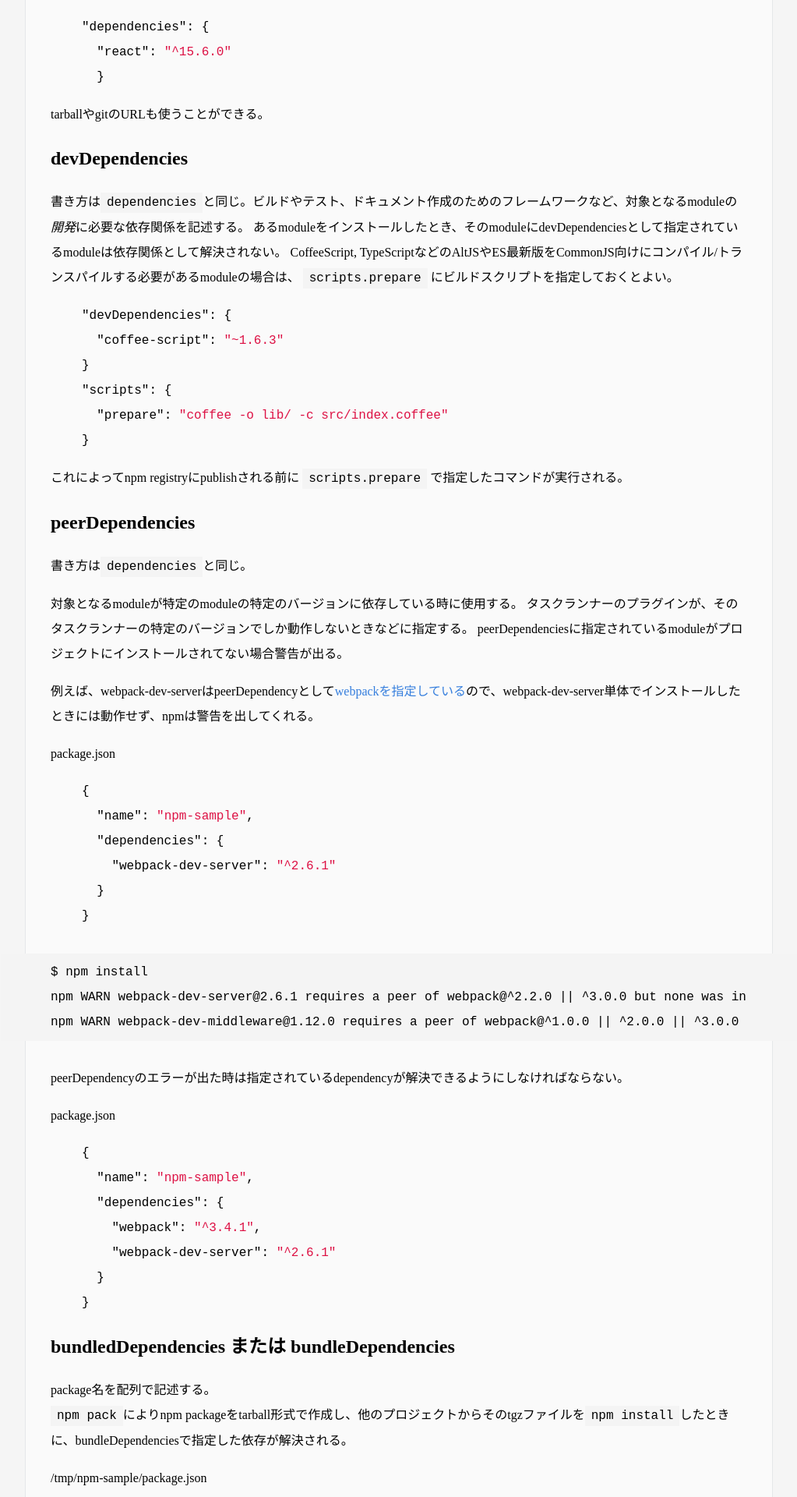
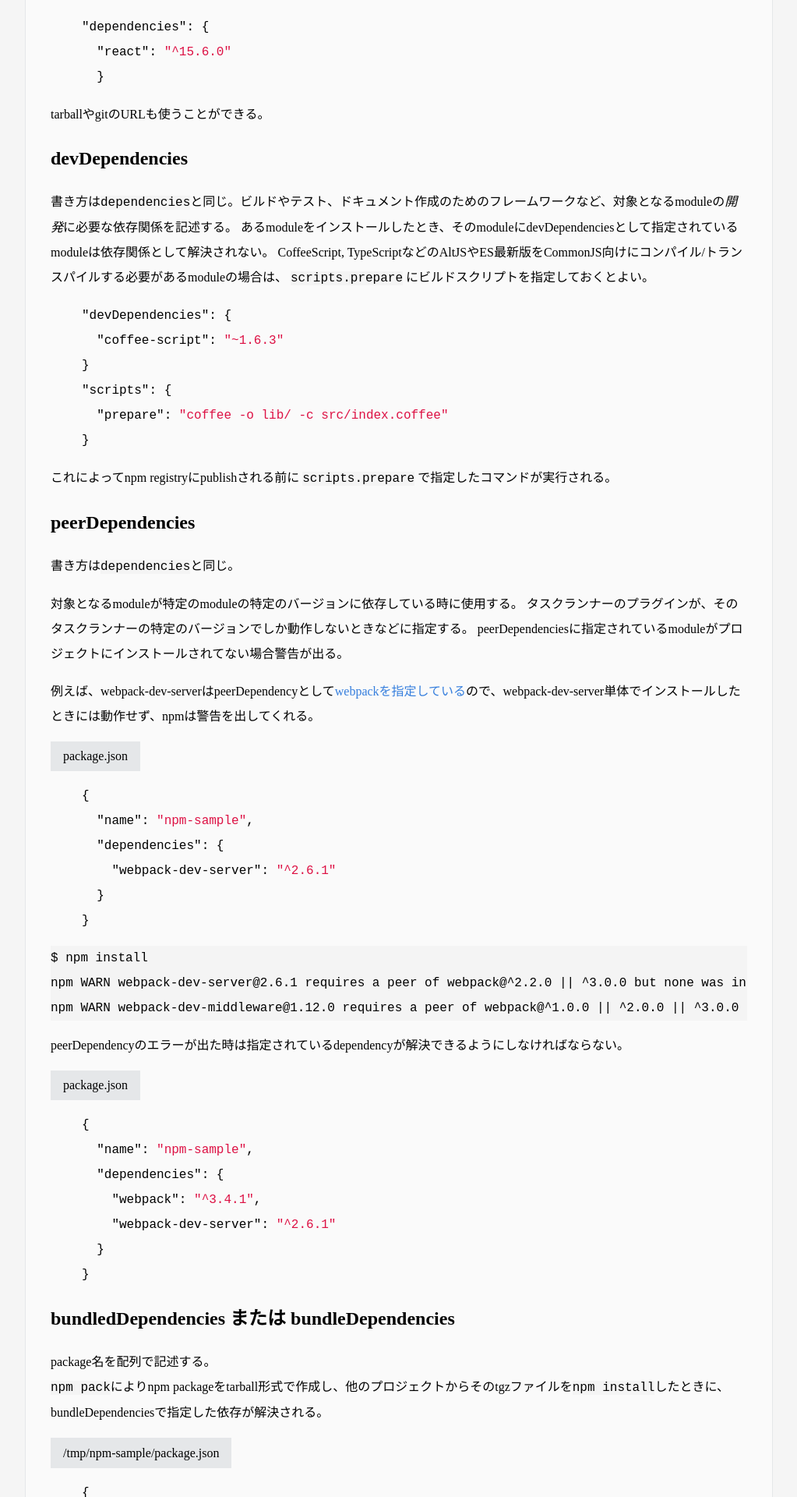
Before and after one commit to arayaryoma/reservoir.allajah.com, a Jekyll site: the page built from _posts/2017-07-03-package-json-dependencies.markdown, in a window 1280 px wide. Shown: the part 480-2400 px from the top of the page at 78% size, without its empty margins (128-1151 px from the left). Built offline with Jekyll 4.4.1, drawn with Linux system fonts in a browser that asks for light colours; nearby versions of some CDN libraries; comment, search, counter and statistics services are not loaded.

Commit message:
:art: Beautify and fix layouts

```diff
--- a/_sass/_style.scss
+++ b/_sass/_style.scss
@@ -46,7 +46,12 @@
   border: 1px solid $border-color;
 }
 
-h1, h2, h3, h4, h5, h6 {
+h1,
+h2,
+h3,
+h4,
+h5,
+h6 {
   margin: 0;
 }
 
@@ -54,10 +59,12 @@
   display: flex;
   justify-content: center;
   margin-top: 0.7em;
+
   &-sns {
     a {
       padding: 0 0.4em;
       color: $sub-text-color;
+
       &:hover {
         opacity: 0.5;
       }
@@ -83,19 +90,23 @@
 .post-list {
   list-style: none;
   padding: 0;
+
   li {
     font-size: 14px;
     margin: 1em 0;
     display: flex;
+
     &:hover {
       opacity: 0.5;
     }
+
     a {
       width: 100%;
       line-height: 2;
       display: flex;
     }
   }
+
   &-item-title {
     width: calc(100% - 7em);
     display: inline-block;
@@ -103,6 +114,7 @@
     text-overflow: ellipsis;
     overflow: hidden;
   }
+
   &-item-time {
     display: inline-flex;
     justify-content: flex-end;
@@ -110,44 +122,46 @@
     width: 7em;
   }
 }
-
 /* Markdown styles */
 .markdown-body {
   line-height: 2;
-}
-.markdown-body a {
+
+  a {
     text-decoration: none;
     color: #357edd;
   }
 
-.markdown-body .highlighter-rouge {
-  padding: 0.25rem 0.5rem;
-}
-
-.markdown-body pre {
+  pre {
     margin: 0;
     overflow: auto;
   }
 
-.markdown-body > .highlighter-rouge,
-.markdown-body > blockquote {
+  & > blockquote {
     padding: 0.5rem 4rem;
     margin: 2em -4rem;
   }
 
-.markdown-body > hr {
+  & > hr {
     margin: 2em -4rem;
     border: 0;
     border-bottom: 1px dotted #CCC;
   }
 
-.markdown-body blockquote {
+  blockquote {
     background: #f9f9f9;
     border-left: 0.2rem solid #ccc;
     padding-left: 3.8rem;
   }
 
-.markdown-body img {
+  img {
     width: 100%;
   }
+
+  .filename {
+    display: inline-block;
+    padding: 0.2em 1em;
+    margin: 0;
+    background: $border-color;
+  }
+}
 /* end Markdown styles */
```
Lines whose indentation alone changed are shown as unchanged.
